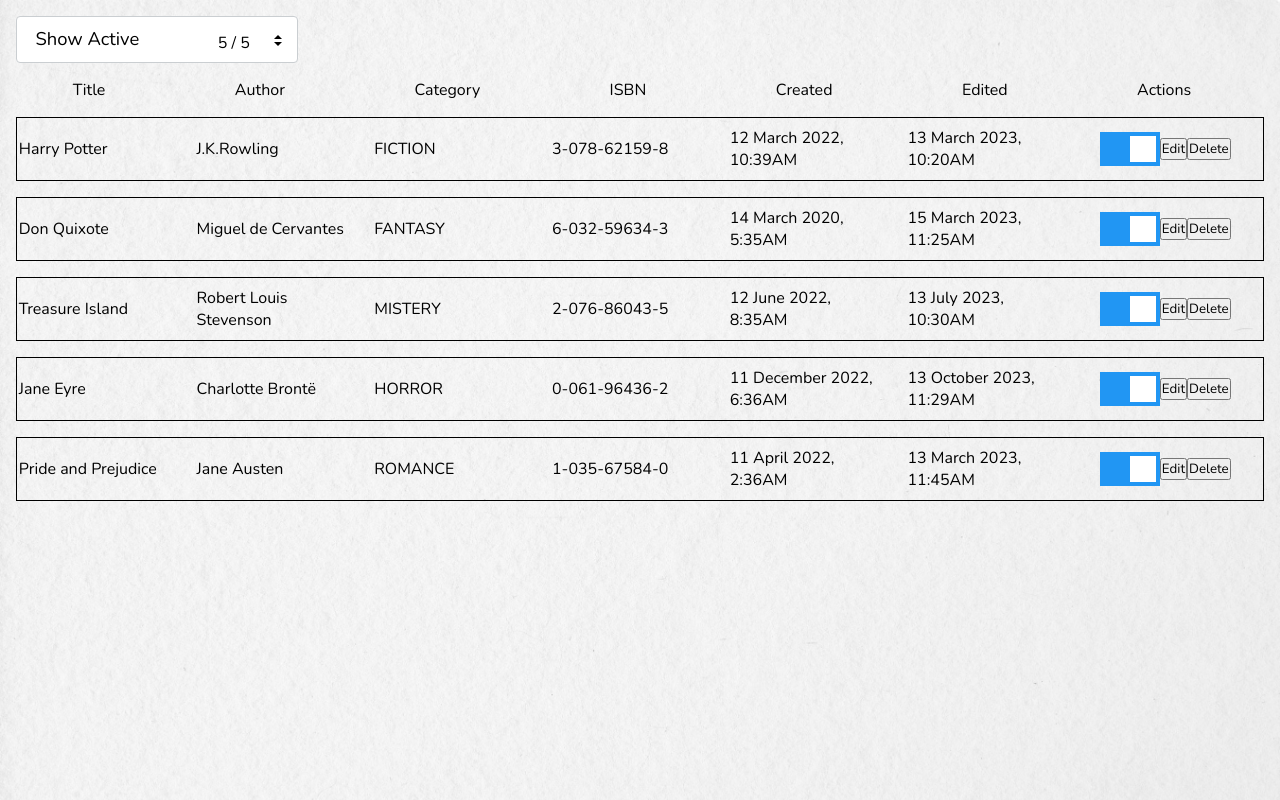
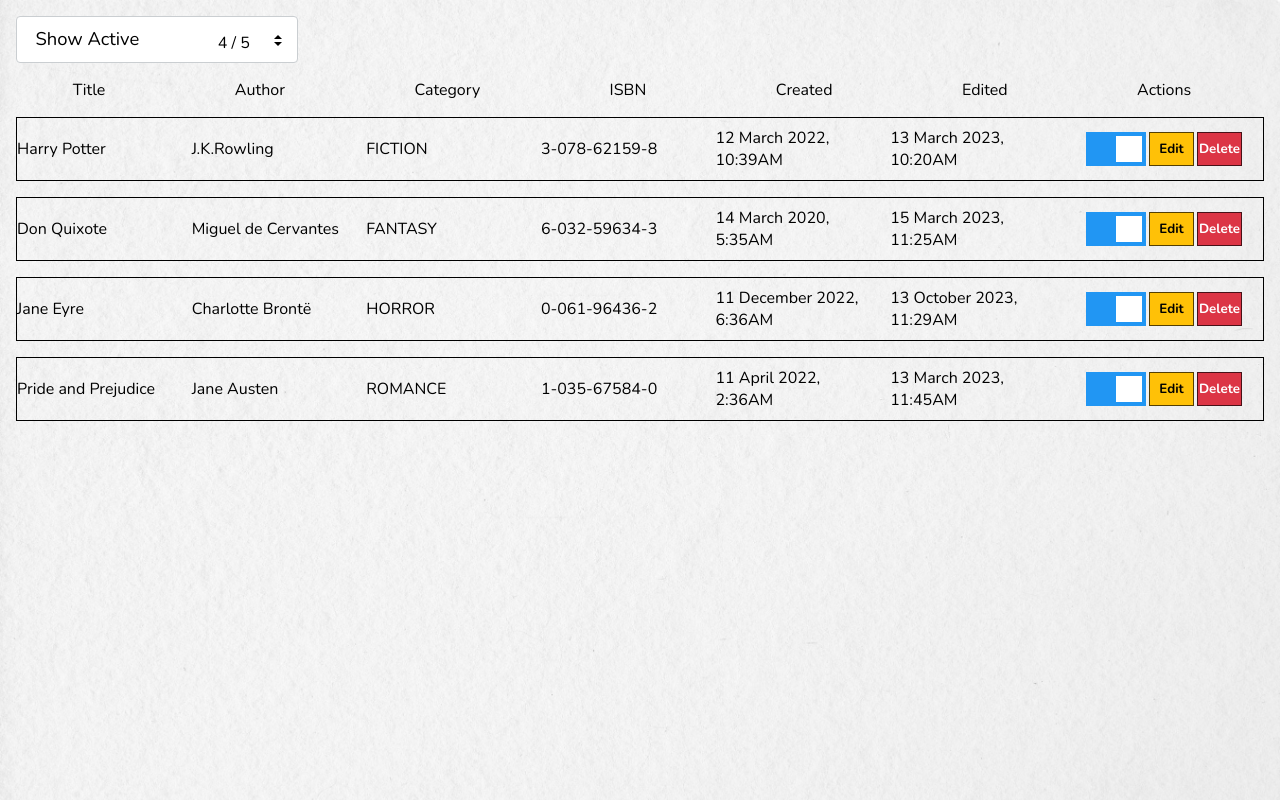
Before and after one commit to yurii-tsymbala/Book-List, an Angular app: page / in a window 1280 px wide. Built offline with nearby package versions, Linux system fonts and the light colour scheme; data requests are answered from the project's data file.

Commit message:
Configure edit,delete layout

```diff
--- a/db.json
+++ b/db.json
@@ -28,7 +28,7 @@
       "isbn": "2-076-86043-5",
       "createdAt": "12 June 2022, 8:35AM",
       "editedAt": "13 July 2023, 10:30AM",
-      "isActive": true
+      "isActive": false
     },
     {
       "id": 3,
--- a/src/app/components/book/book.component.html
+++ b/src/app/components/book/book.component.html
@@ -4,11 +4,22 @@
 <div class="alignment">{{ book.isbn }}</div>
 <div class="alignment">{{ book.createdAt }}</div>
 <div class="alignment">{{ book.editedAt }}</div>
-<div class="alignment buttonWrapper">
+<div class="buttonWrapper">
   <label class="switch">
-    <input type="checkbox" [checked]="book.isActive" (change)="toggleStatusAction()">
+    <input
+      type="checkbox"
+      [checked]="book.isActive"
+      (change)="toggleStatusAction()"
+    />
     <span class="slider"></span>
   </label>
-  <button (click)="editAction()">Edit</button>
-  <button (click)="deleteAction()">Delete</button>
+  <button class="btnEdit" (click)="editAction()">Edit</button>
+  <button
+    class="btnDelete"
+    (click)="deleteAction()"
+    [disabled]="!book.isActive"
+    [ngClass]="{ 'input-disabled': !book.isActive}"
+  >
+    Delete
+  </button>
 </div>
--- a/src/app/components/book/book.component.scss
+++ b/src/app/components/book/book.component.scss
@@ -18,6 +18,45 @@
   display: flex;
   align-items: center;
   justify-content: center;
+  width: calc(100vh / 4);
+}
+
+.input-disabled {
+ user-select: none;
+ cursor:not-allowed;
+ opacity: 70%;
+}
+
+.btnEdit {
+  color: black;
+  background-color: #ffc107;
+}
+
+.btnSave {
+  color: white;
+  background-color: #198754;
+}
+
+.btnDelete {
+  color: white;
+  background-color: #dc3545;
+}
+
+#addBtn {
+  color: white;
+  background-color: #0d6efd;
+}
+
+.btnDelete,
+.btnEdit,
+.btnSave,
+#addBtn {
+  display: block;
+  min-width: 2.8rem;
+  height: 34px;
+  font-weight: bolder;
+  margin-left: 0.2rem;
+  border: 1px solid #000000ab;
 }
 
 .switch {
@@ -43,8 +82,8 @@
   right: 0;
   bottom: 0;
   background-color: #ccc;
-  -webkit-transition: .4s;
-  transition: .4s;
+  -webkit-transition: 0.4s;
+  transition: 0.4s;
 }
 
 .slider:before {
@@ -55,16 +94,16 @@
   left: 4px;
   bottom: 4px;
   background-color: white;
-  -webkit-transition: .4s;
-  transition: .4s;
+  -webkit-transition: 0.4s;
+  transition: 0.4s;
 }
 
 input:checked + .slider {
-  background-color: #2196F3;
+  background-color: #2196f3;
 }
 
 input:focus + .slider {
-  box-shadow: 0 0 1px #2196F3;
+  box-shadow: 0 0 1px #2196f3;
 }
 
 input:checked + .slider:before {
```
